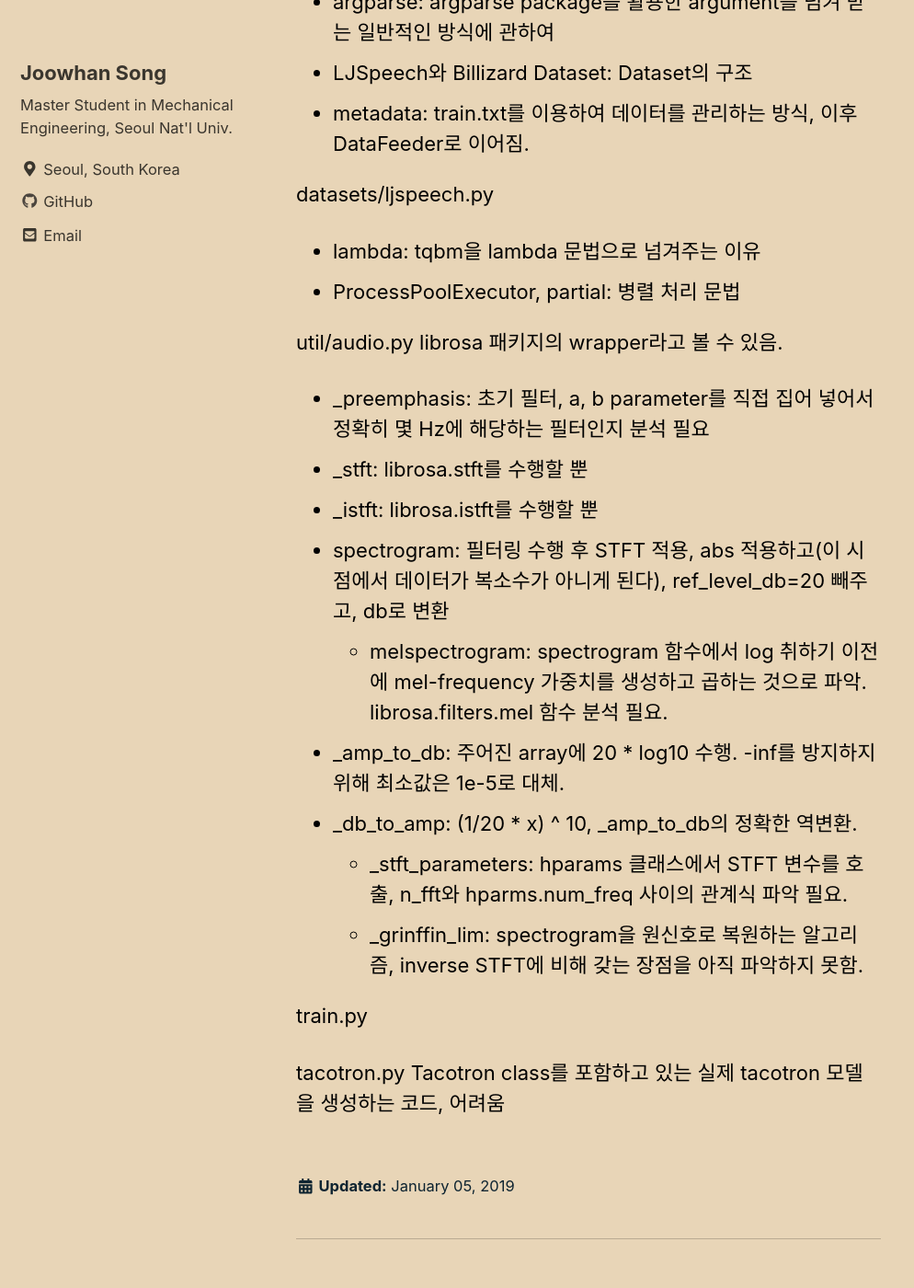
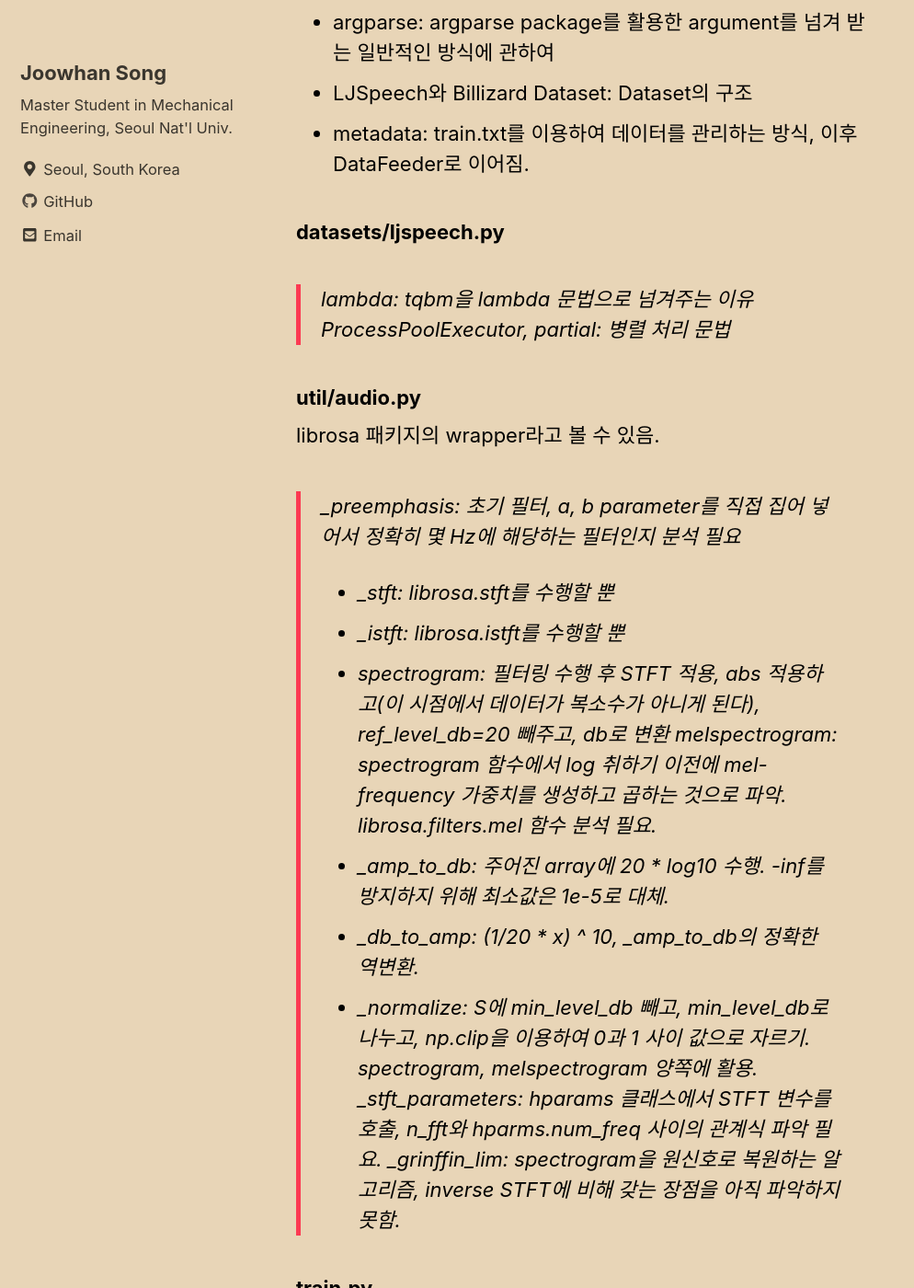
Before and after one commit to Joovvhan/joovvhan.github.io, a Jekyll site: the page built from _posts/2019-01-05-keith-ito-tacotron.md, in a window 1280 px wide and 1400 px high, scrolled down 573 px. Shown: the whole window at 92% size, without its empty margins (0-994 px from the left). Built offline with Jekyll 4.4.1, drawn with Linux system fonts in a browser that asks for light colours; cached includes are drawn as plain includes; nearby versions of some CDN libraries; some of the changed text lies outside the part shown.

Commit message:
Replaced a second level indent with a BlockQuote

```diff
--- a/_posts/2019-01-05-keith-ito-tacotron.md
+++ b/_posts/2019-01-05-keith-ito-tacotron.md
@@ -5,32 +5,34 @@ title: "Keith Ito's Tacotron Review"
 ### 이 포스트에서는 Keith Ito라는 분이 구현한 Tacotron 코드를 분석한다.
 코드의 흐름을 처음부터 끝까지 분석하여 이를 구현하기 위해 공부해야 할 부분을 정리하려고 한다.
 
-hParam.py
+### hParam.py
 각종 하이퍼 파라미터를 기록, 전체 흐름을 이해하는데 도움이 됨.
 
-preprocessing.py
+### preprocessing.py
 * argparse: argparse package를 활용한 argument를 넘겨 받는 일반적인 방식에 관하여
 * LJSpeech와 Billizard Dataset: Dataset의 구조
 * metadata: train.txt를 이용하여 데이터를 관리하는 방식, 이후 DataFeeder로 이어짐.
 
-datasets/ljspeech.py
-  - lambda: tqbm을 lambda 문법으로 넘겨주는 이유
-  - ProcessPoolExecutor, partial: 병렬 처리 문법
+### datasets/ljspeech.py
+> lambda: tqbm을 lambda 문법으로 넘겨주는 이유
+> ProcessPoolExecutor, partial: 병렬 처리 문법
 
-util/audio.py
+### util/audio.py
 librosa 패키지의 wrapper라고 볼 수 있음.
-  - _preemphasis: 초기 필터, a, b parameter를 직접 집어 넣어서 정확히 몇 Hz에 해당하는 필터인지 분석 필요
+> _preemphasis: 초기 필터, a, b parameter를 직접 집어 넣어서 정확히 몇 Hz에 해당하는 필터인지 분석 필요
 * _stft: librosa.stft를 수행할 뿐
 * _istft: librosa.istft를 수행할 뿐
 * spectrogram: 필터링 수행 후 STFT 적용, abs 적용하고(이 시점에서 데이터가 복소수가 아니게 된다), ref_level_db=20 빼주고, db로 변환
-  - melspectrogram: spectrogram 함수에서 log 취하기 이전에 mel-frequency 가중치를 생성하고 곱하는 것으로 파악. librosa.filters.mel 함수 분석 필요.
+> melspectrogram: spectrogram 함수에서 log 취하기 이전에 mel-frequency 가중치를 생성하고 곱하는 것으로 파악. librosa.filters.mel 함수 분석 필요.
 * _amp_to_db: 주어진 array에 20 * log10 수행. -inf를 방지하지 위해 최소값은 1e-5로 대체.
 * _db_to_amp: (1/20 * x) ^ 10, _amp_to_db의 정확한 역변환.
-  - _stft_parameters: hparams 클래스에서 STFT 변수를 호출, n_fft와 hparms.num_freq 사이의 관계식 파악 필요.
-  - _grinffin_lim: spectrogram을 원신호로 복원하는 알고리즘, inverse STFT에 비해 갖는 장점을 아직 파악하지 못함.
+* _normalize: S에 min_level_db 빼고, min_level_db로 나누고, np.clip을 이용하여 0과 1 사이 값으로 자르기. spectrogram, melspectrogram 양쪽에 활용.
+> _stft_parameters: hparams 클래스에서 STFT 변수를 호출, n_fft와 hparms.num_freq 사이의 관계식 파악 필요.
+> _grinffin_lim: spectrogram을 원신호로 복원하는 알고리즘, inverse STFT에 비해 갖는 장점을 아직 파악하지 못함.
 
 
-train.py
+### train.py
 
-tacotron.py
+
+### tacotron.py
 Tacotron class를 포함하고 있는 실제 tacotron 모델을 생성하는 코드, 어려움
```
